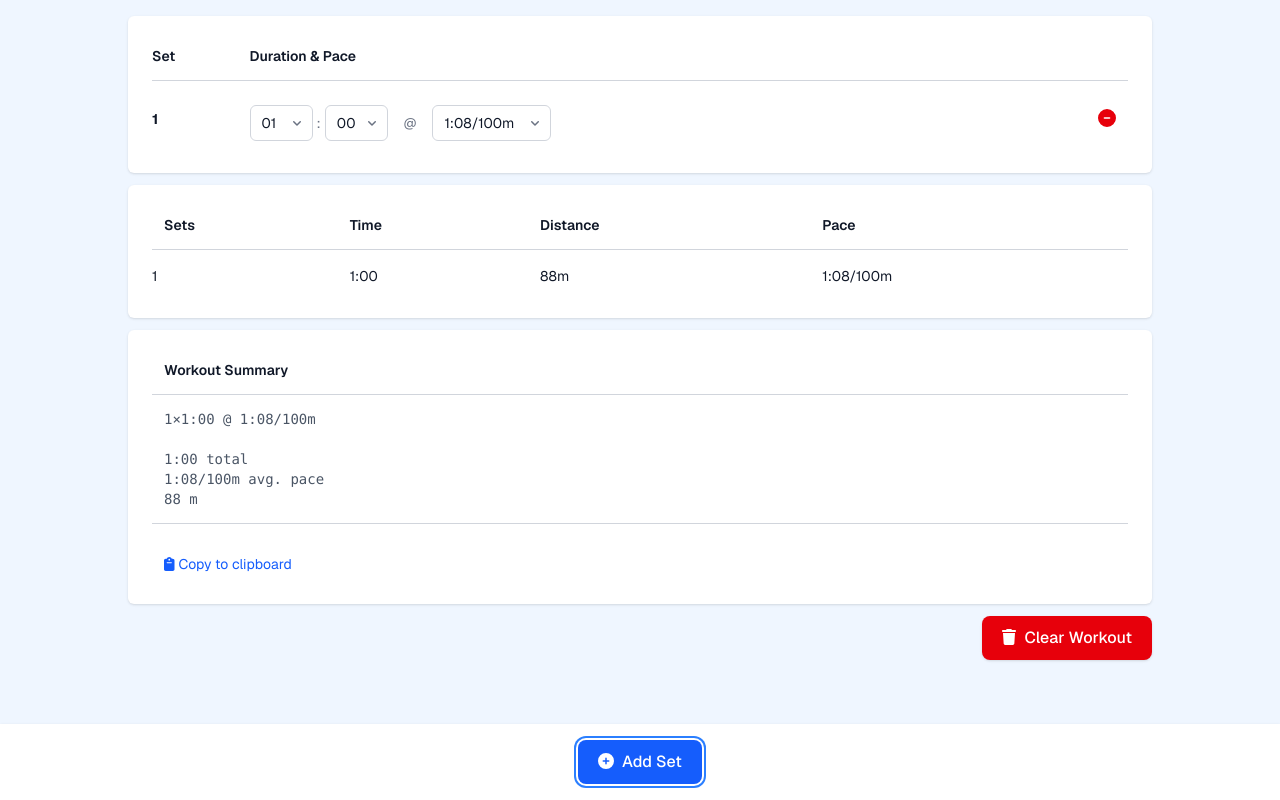
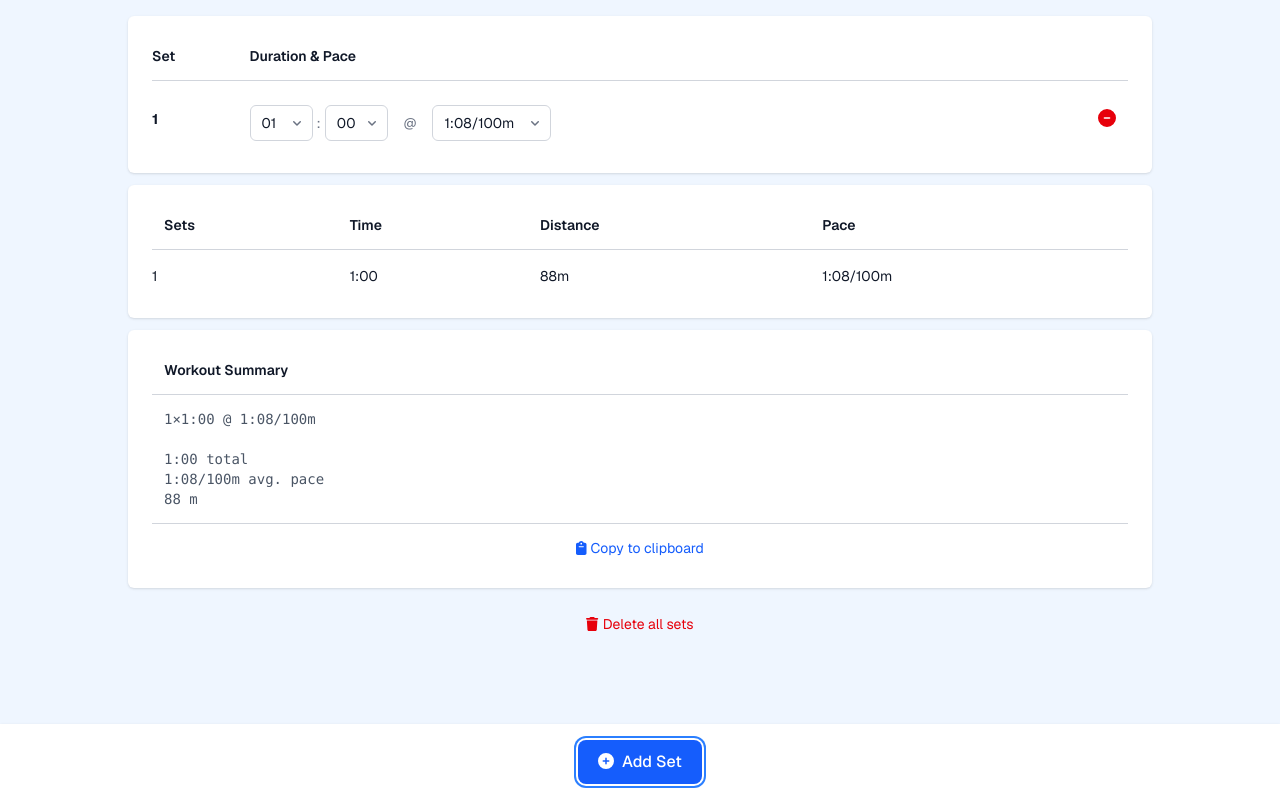
Before and after one commit to gesteves/swimsetter, a Next.js app: page / in a window 1280 px wide. Both pictures are taken after a click on the button "Add Set". Built offline with nearby package versions, Linux system fonts and the light colour scheme.

Commit message:
Move buttons

```diff
--- a/app/page.js
+++ b/app/page.js
@@ -78,7 +78,7 @@ export default function Home() {
   };
 
   const clearWorkout = () => {
-    if (confirm("Clear the current workout? This cannot be undone.")) {
+    if (confirm("Are you sure you want to empty the entire workout? This cannot be undone.")) {
       setSets([]);
     }
   };
@@ -105,7 +105,7 @@ export default function Home() {
       <div className="w-full max-w-screen-lg space-y-3">
         {sets.length === 0 && (
           <div className="overflow-hidden rounded-md bg-white px-6 py-4 shadow-sm">
-            <p className="text-gray-600 text-center">Hello, please add a set to get started.</p>
+            <p className="text-gray-600 text-center">Add a set to get started.</p>
           </div>
         )}
         {sets.length > 0 && (
@@ -175,26 +175,25 @@ export default function Home() {
               <pre className="px-3 py-3.5 text-sm text-gray-600 font-mono whitespace-pre border-t border-b border-gray-300">
                 {generateWorkoutSummary()}
               </pre>
+              <div className="text-center">
                 <button
-                className="px-3 py-3.5 text-sm mt-4 transition-colors text-blue-600 hover:text-blue-500"
+                  className="px-3 py-3.5 text-sm transition-colors text-blue-600 hover:text-blue-500"
                   onClick={copyToClipboard}
                 >
                   <FontAwesomeIcon icon={copied ? faClipboardCheck : faClipboard} className="mr-1" />
                   {copied ? "Copied to clipboard!" : "Copy to clipboard"}
                 </button>
               </div>
+            </div>
+            <div className="text-center">
               <button
-              className={`rounded-lg px-5 py-2.5 text-base font-medium text-white shadow-sm transition-all duration-200 focus:outline-none focus:ring-2 focus:ring-offset-2 float-right ${
-                sets.length === 0
-                  ? "bg-gray-400 cursor-not-allowed"
-                  : "bg-red-600 hover:bg-red-500 hover:shadow-md active:bg-red-700 focus:ring-red-500"
-              }`}
+                className="px-3 py-3.5 text-sm transition-colors text-red-600 hover:text-red-500"
                 onClick={clearWorkout}
-              disabled={sets.length === 0}
               >
-              <FontAwesomeIcon icon={faTrash} className="mr-2" />
-              Clear Workout
+                <FontAwesomeIcon icon={faTrash} className="mr-1" />
+                Delete all sets
               </button>
+            </div>
           </>
         )}
         <div ref={buttonCardRef} className="fixed bottom-0 left-0 right-0 overflow-hidden bg-white px-6 py-4 shadow-sm">
```
Lines whose indentation alone changed are shown as unchanged.
